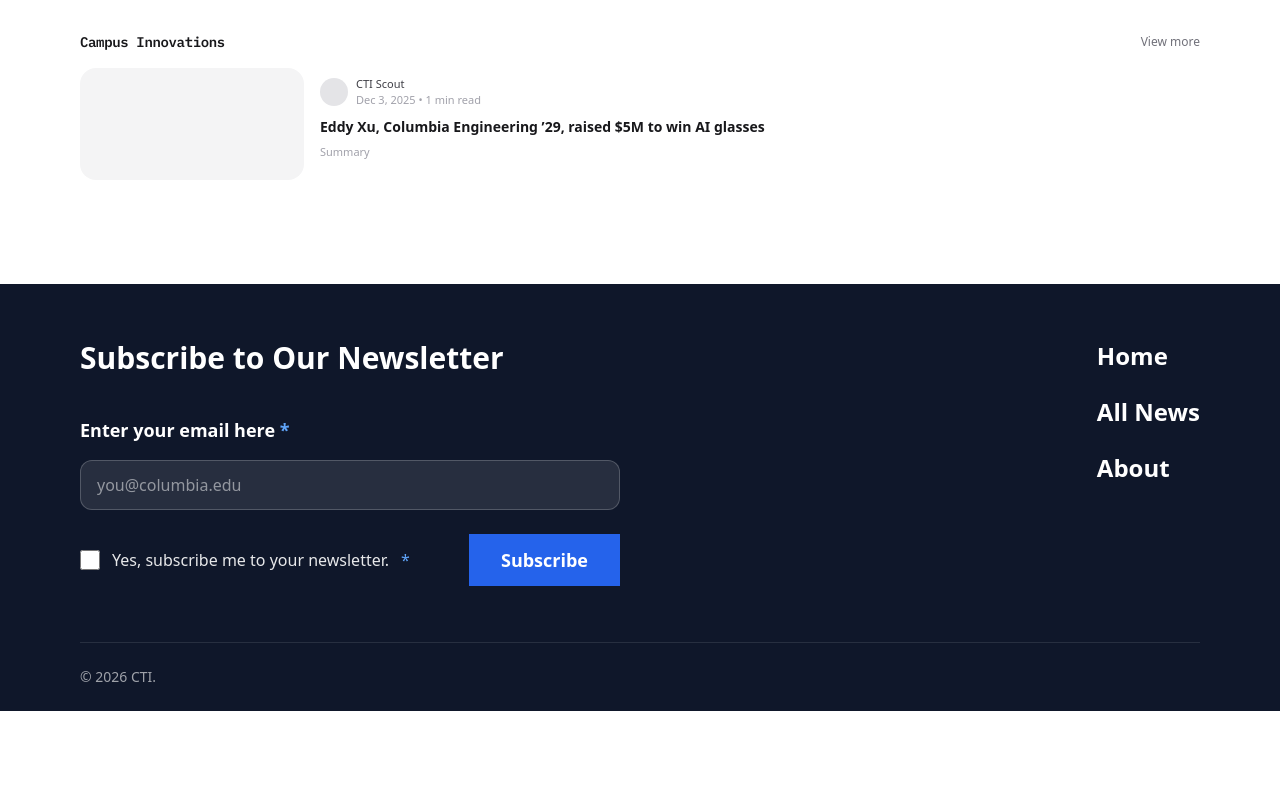
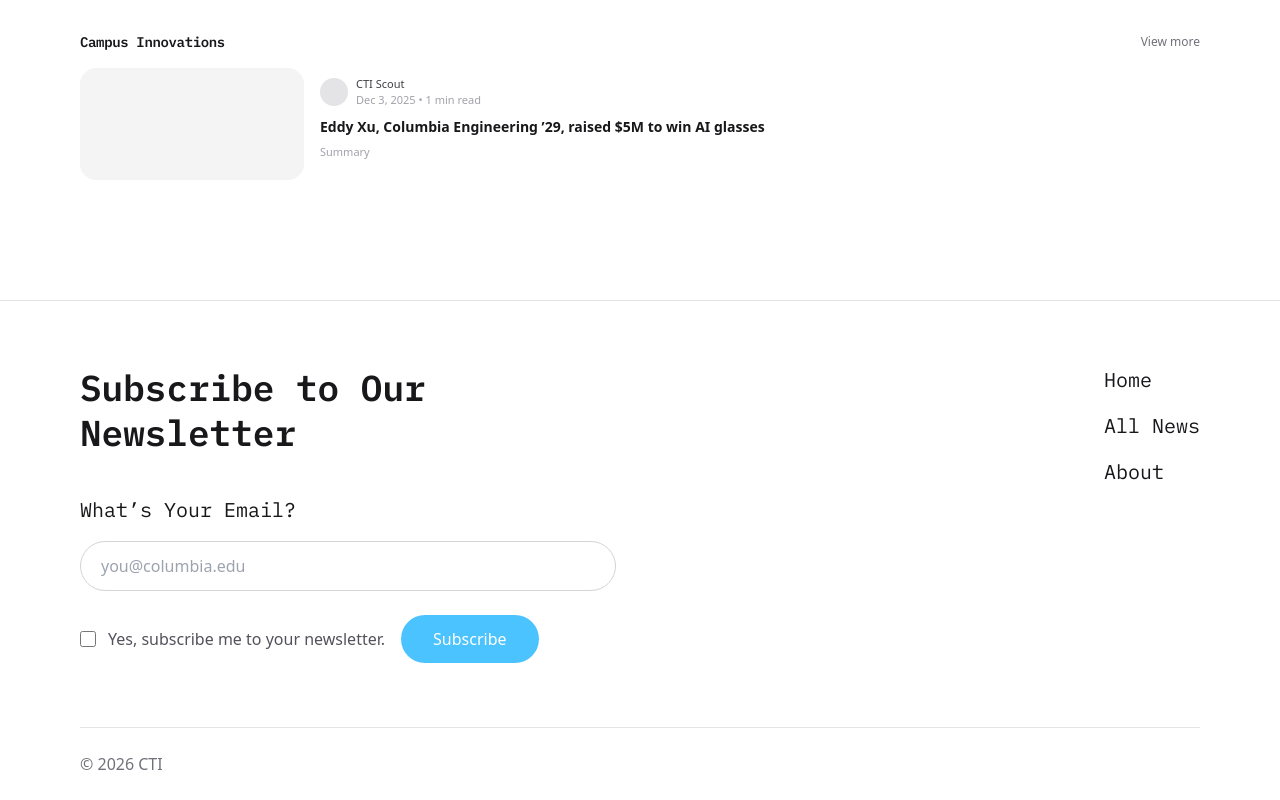
Before and after one commit to Eason310/CTI, a React (Vite) app: page /#/ in a window 1280 px wide. Shown: the part 1128-1928 px from the top of the page. Before the commit the page ends 1839 px from the top, so only its background shows below. Built offline with nearby package versions, Linux system fonts and the light colour scheme.

Commit message:
Apply CTI typography system to footer newsletter

```diff
--- a/src/components/Footer.jsx
+++ b/src/components/Footer.jsx
@@ -11,7 +11,7 @@ export default function Footer() {
   const [status, setStatus] = useState("idle") // idle | sending | success | error
 
   const FORM_ACTION_URL =
-  "https://docs.google.com/forms/d/e/1FAIpQLScZIqEWGSGZwGKwdE_yh4CIibLFDMaT9JMKoqIFZyZwERu2bg/formResponse"
+    "https://docs.google.com/forms/d/e/1FAIpQLScZIqEWGSGZwGKwdE_yh4CIibLFDMaT9JMKoqIFZyZwERu2bg/formResponse"
 
   const ENTRY_EMAIL = "entry.852221972"
   const ENTRY_CONSENT = "entry.1439614941"
@@ -19,8 +19,7 @@ export default function Footer() {
 
   const submit = async (e) => {
     e.preventDefault()
-    if (!email.trim()) return
-    if (!consent) return
+    if (!email.trim() || !consent) return
 
     setStatus("sending")
 
@@ -29,8 +28,6 @@ export default function Footer() {
       data.append(ENTRY_EMAIL, email.trim())
       data.append(ENTRY_CONSENT, CONSENT_VALUE)
 
-      // Google Forms doesn't allow CORS response reads, but the POST still works.
-      // We use mode: "no-cors" and treat it as success.
       await fetch(FORM_ACTION_URL, {
         method: "POST",
         mode: "no-cors",
@@ -46,16 +43,18 @@ export default function Footer() {
   }
 
   return (
-    <footer className="mt-16 bg-slate-900 text-white">
+    <footer className="mt-20 border-t border-zinc-200 bg-white text-zinc-900">
       <Container>
-        <div className="grid gap-10 py-14 md:grid-cols-2 md:items-start">
+        <div className="grid gap-12 py-16 md:grid-cols-2 md:items-start">
           {/* Newsletter */}
           <div>
-            <h3 className="text-3xl font-semibold">Subscribe to Our Newsletter</h3>
+            <h3 className="font-plexmono text-[36px] font-semibold leading-tight">
+              Subscribe to Our Newsletter
+            </h3>
 
             <form onSubmit={submit} className="mt-10 max-w-xl">
-              <label className="block text-lg font-semibold">
-                Enter your email here <span className="text-blue-400">*</span>
+              <label className="block font-plexmono text-[20px] font-medium">
+                What’s Your Email?
               </label>
 
               <input
@@ -63,39 +62,38 @@ export default function Footer() {
                 onChange={(e) => setEmail(e.target.value)}
                 type="email"
                 required
-                className="mt-4 w-full rounded-xl border border-white/20 bg-white/10 px-4 py-3 text-white placeholder:text-white/50 outline-none focus:border-white/60"
+                className="mt-4 w-full rounded-full border border-zinc-300 px-5 py-3 text-[16px] outline-none focus:border-[#4AC3FF]"
                 placeholder="you@columbia.edu"
               />
 
-              <div className="mt-6 flex flex-col gap-4 sm:flex-row sm:items-center sm:justify-between">
-                <label className="flex items-center gap-3 text-base text-white/90">
+              <div className="mt-6 flex flex-col gap-4 sm:flex-row sm:items-center">
+                <label className="flex items-center gap-3 text-[16px] text-zinc-600">
                   <input
                     type="checkbox"
                     checked={consent}
                     onChange={(e) => setConsent(e.target.checked)}
                     required
-                    className="h-5 w-5 rounded border-white/40 bg-transparent"
+                    className="h-4 w-4 rounded border-zinc-300"
                   />
-                  Yes, subscribe me to your newsletter.{" "}
-                  <span className="text-blue-400">*</span>
+                  Yes, subscribe me to your newsletter.
                 </label>
 
                 <button
                   type="submit"
                   disabled={status === "sending"}
-                  className="rounded-none bg-blue-600 px-8 py-3 text-lg font-semibold hover:bg-blue-500 disabled:opacity-60"
+                  className="w-fit rounded-full bg-[#4AC3FF] px-8 py-3 text-[16px] font-medium text-white transition hover:opacity-90 disabled:opacity-60"
                 >
                   {status === "sending" ? "Submitting..." : "Subscribe"}
                 </button>
               </div>
 
               {status === "success" && (
-                <p className="mt-4 text-sm text-green-300">
+                <p className="mt-4 text-[16px] text-green-600">
                   Submitted! You’re on the list.
                 </p>
               )}
               {status === "error" && (
-                <p className="mt-4 text-sm text-red-300">
+                <p className="mt-4 text-[16px] text-red-600">
                   Something went wrong. Try again.
                 </p>
               )}
@@ -104,22 +102,22 @@ export default function Footer() {
 
           {/* Links */}
           <div className="md:flex md:justify-end">
-            <nav className="space-y-6 text-2xl font-semibold">
-              <Link className="block hover:text-white/80" to="/">
+            <nav className="space-y-4 font-plexmono text-[20px] font-medium">
+              <Link className="block hover:text-[#4AC3FF]" to="/">
                 Home
               </Link>
-              <Link className="block hover:text-white/80" to="/news">
+              <Link className="block hover:text-[#4AC3FF]" to="/news">
                 All News
               </Link>
-              <Link className="block hover:text-white/80" to="/about">
+              <Link className="block hover:text-[#4AC3FF]" to="/about">
                 About
               </Link>
             </nav>
           </div>
         </div>
 
-        <div className="border-t border-white/10 py-6 text-sm text-white/60">
-          © {new Date().getFullYear()} CTI.
+        <div className="border-t border-zinc-200 py-6 text-[16px] text-zinc-500">
+          © {new Date().getFullYear()} CTI
         </div>
       </Container>
     </footer>
```
